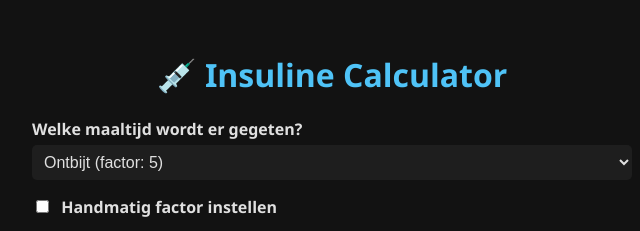
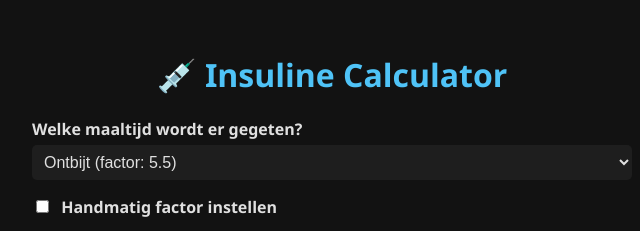
Before and after one commit to Fishistick/insuline.github.io, a plain HTML site: page index.html in a window 1280 px wide. Shown: the top 231 px of the page, 308-948 px from the left. Drawn offline with Linux system fonts and the light colour scheme.

Commit message:
Ontbijt Aanpassing

```diff
--- a/index.html
+++ b/index.html
@@ -84,7 +84,7 @@
 
 <label for="maaltijd">Welke maaltijd wordt er gegeten?</label>
 <select id="maaltijd" onchange="updateFactor()">
-  <option value="5">Ontbijt (factor: 5)</option>
+  <option value="5.5">Ontbijt (factor: 5.5)</option>
   <option value="8">Middagmaal (factor: 8)</option>
   <option value="6.5">Avondeten (factor: 6.5)</option>
 </select>
```
